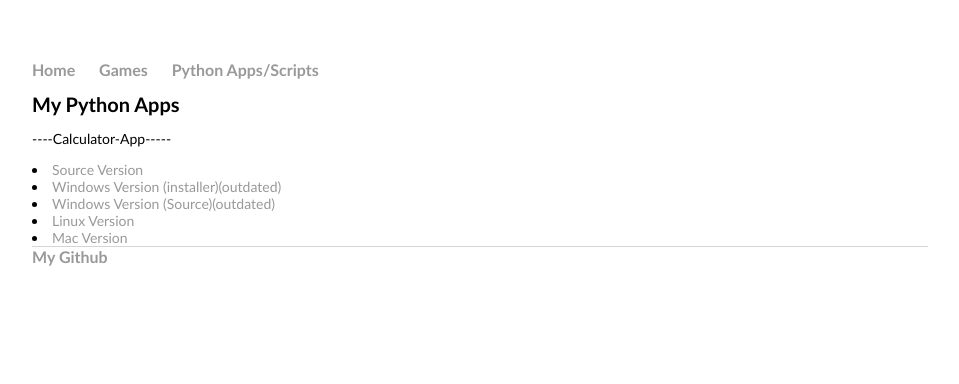
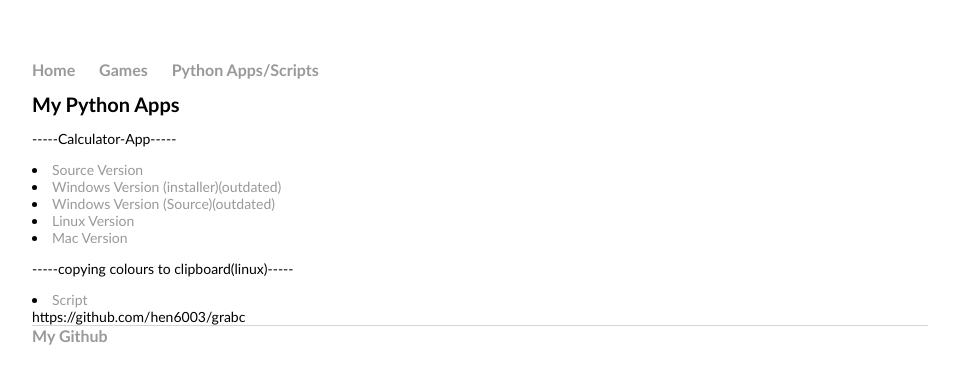
Before and after one commit to hen6003/hen6003.github.io, a Jekyll site: the page built from python/index.html, in a window 1280 px wide. Shown: the top 384 px of the page, without its empty margins (160-1119 px from the left). Built offline with Jekyll 4.4.1, drawn with Linux system fonts in a browser that asks for light colours.

Commit message:
Update index.html

```diff
--- a/python/index.html
+++ b/python/index.html
@@ -4,11 +4,14 @@
 ---
 <div class="blurb">
 	<h1>My Python Apps</h1>
-	<p>----Calculator-App-----</p>
+	<p>-----Calculator-App-----</p>
 	<li><a href="https://github.com/hen6003/Calc_GUI_python/tree/master/Calc-source">Source Version</a></li>
 	<li><a href="https://github.com/hen6003/Calc_GUI_python/blob/master/Calc-installer.exe">Windows Version (installer)(outdated)</a></li>
 	<li><a href="https://github.com/hen6003/Calc_GUI_python/tree/master/Calc-win">Windows Version (Source)(outdated)</a></li>
 	<li><a href="https://github.com/hen6003/Calc_GUI_python/tree/master/Calc-linux">Linux Version</a></li>
 	<li><a href="https://github.com/hen6003/Calc_GUI_python/tree/master/Calc-mac">Mac Version</a></li>
+	<p>-----copying colours to clipboard(linux)-----</p>
+	<li><a href="https://github.com/hen6003/grabc">Script</a></li>
 
 </div><!-- /.blurb -->
+https://github.com/hen6003/grabc
```
